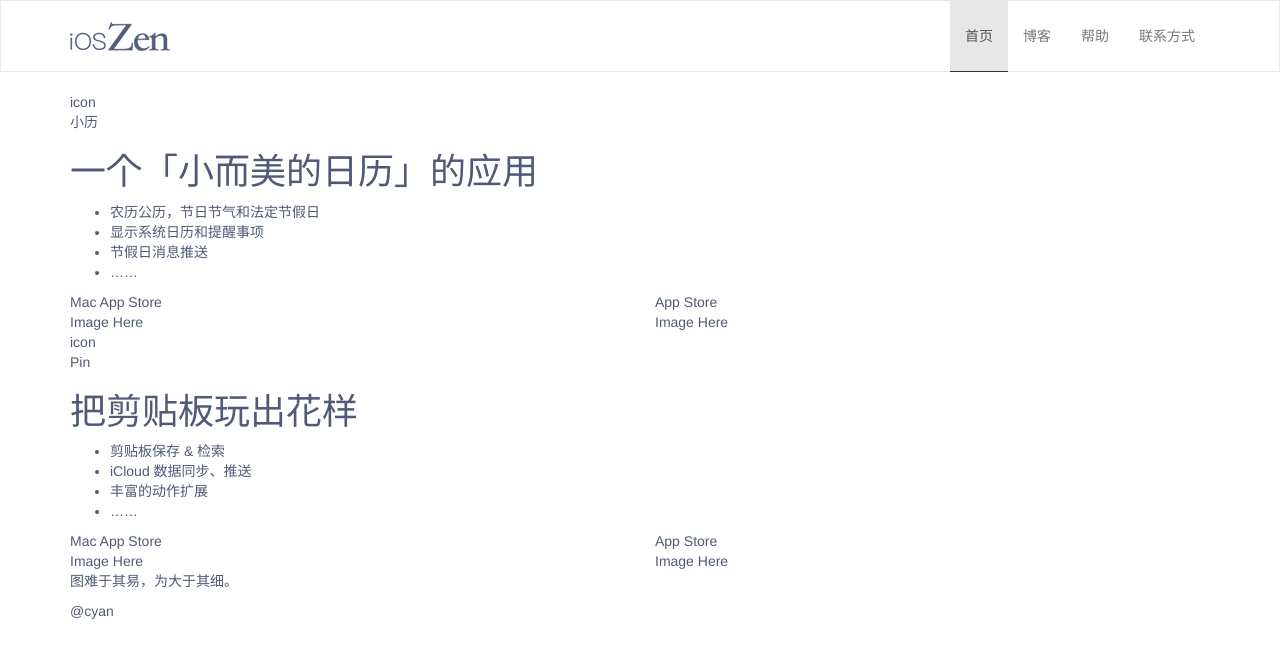
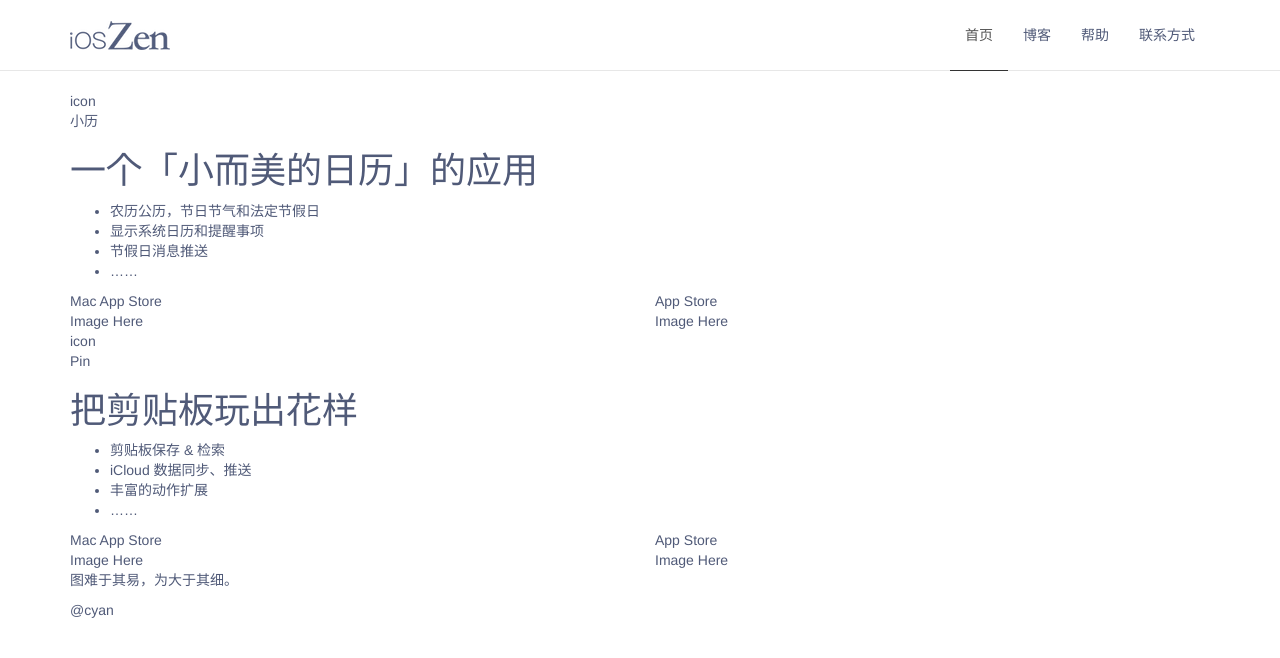
Before and after one commit to macbetter/ioszen.com-redesign, a Jekyll site: the page built from index.html, in a window 1280 px wide. Shown: the top 658 px of the page. Built offline with Jekyll 4.4.1, drawn with Linux system fonts in a browser that asks for light colours.

Commit message:
header border, menu bg

```diff
--- a/_sass/_header.scss
+++ b/_sass/_header.scss
@@ -1,6 +1,8 @@
 nav.navbar {
   border-radius: 0;
   background-color: white;
+  border: 0;
+  border-bottom: 1px solid #e7e7e7;
 
   a.navbar-brand {
     text-indent: -9999px;
@@ -26,7 +28,7 @@
 }
 
 @media (min-width: 768px) {
-
+  nav.navbar {
     ul.nav {
       margin-bottom: -1px;
       li {
@@ -52,3 +54,4 @@
       }
     }
   }
+}
```
Lines whose indentation alone changed are shown as unchanged.
